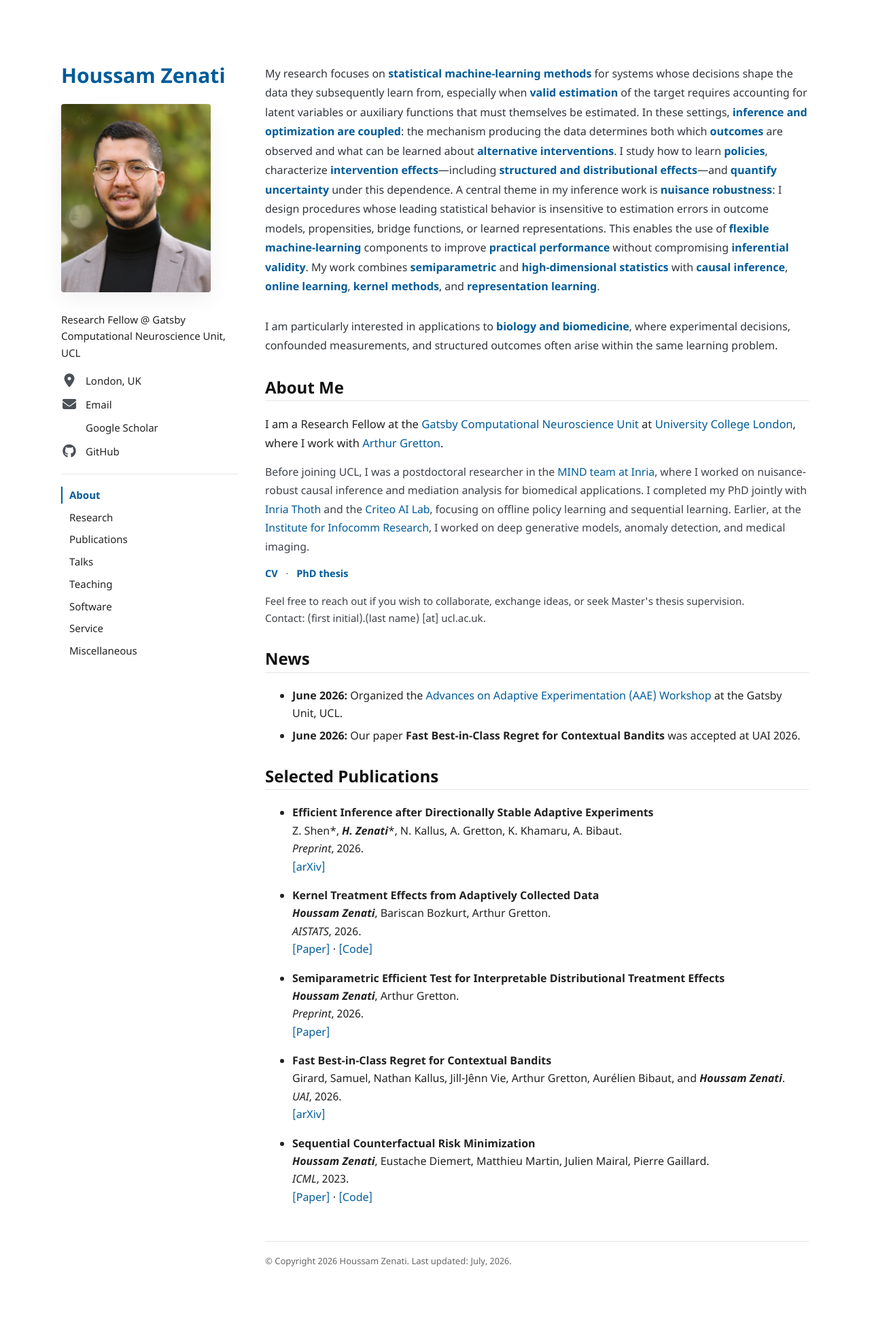
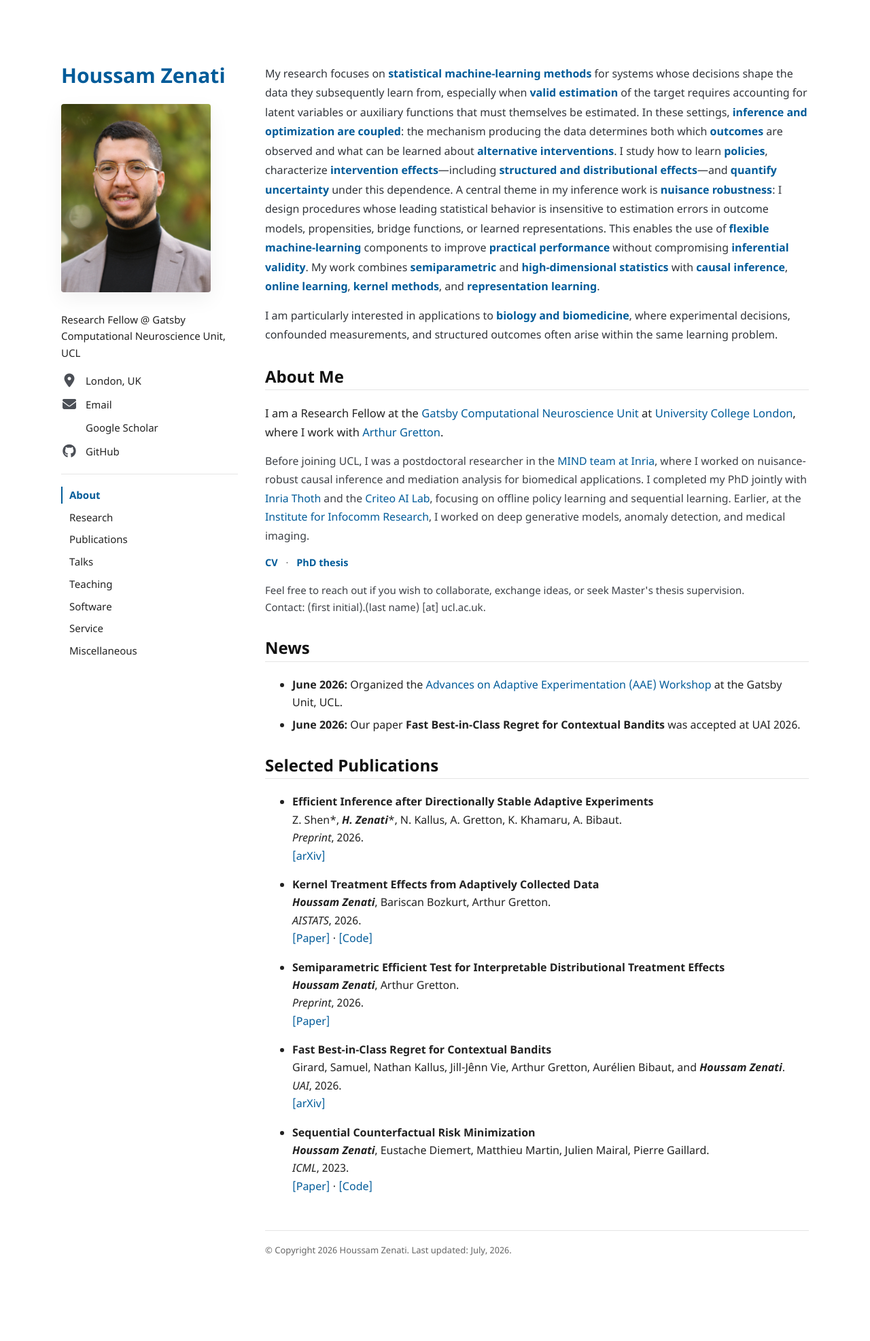
Before and after one commit to houssamzenati/houssamzenati.github.io, a Jekyll site: the page built from index.md, in a window 1280 px wide. Shown: the whole page at 68% size. Built offline with Jekyll 4.4.1, drawn with Linux system fonts in a browser that asks for light colours; a style sheet for code colours, icons or effects is not loaded.

Commit message:
Refine CV interests and about spacing

```diff
--- a/assets/css/style.scss
+++ b/assets/css/style.scss
@@ -143,6 +143,10 @@ section {
   line-height: 1.78;
   margin-bottom: 30px;
   max-width: 800px;
+}
+
+.research-overview-followup {
+  margin-top: -16px;
 }
 
 .research-overview em {
--- a/index.md
+++ b/index.md
@@ -6,7 +6,7 @@ layout: default
 My research focuses on <strong>statistical machine-learning methods</strong> for systems whose decisions shape the data they subsequently learn from, especially when <strong>valid estimation</strong> of the target requires accounting for latent variables or auxiliary functions that must themselves be estimated. In these settings, <strong>inference and optimization are coupled</strong>: the mechanism producing the data determines both which <strong>outcomes</strong> are observed and what can be learned about <strong>alternative interventions</strong>. I study how to learn <strong>policies</strong>, characterize <strong>intervention effects</strong>&mdash;including <strong>structured and distributional effects</strong>&mdash;and <strong>quantify uncertainty</strong> under this dependence. A central theme in my inference work is <strong>nuisance robustness</strong>: I design procedures whose leading statistical behavior is insensitive to estimation errors in outcome models, propensities, bridge functions, or learned representations. This enables the use of <strong>flexible machine-learning</strong> components to improve <strong>practical performance</strong> without compromising <strong>inferential validity</strong>. My work combines <strong>semiparametric</strong> and <strong>high-dimensional statistics</strong> with <strong>causal inference</strong>, <strong>online learning</strong>, <strong>kernel methods</strong>, and <strong>representation learning</strong>.
 </p>
 
-<p class="research-overview">
+<p class="research-overview research-overview-followup">
 I am particularly interested in applications to <strong>biology and biomedicine</strong>, where experimental decisions, confounded measurements, and structured outcomes often arise within the same learning problem.
 </p>
 
```
Also changed, not shown: 2 other files.
